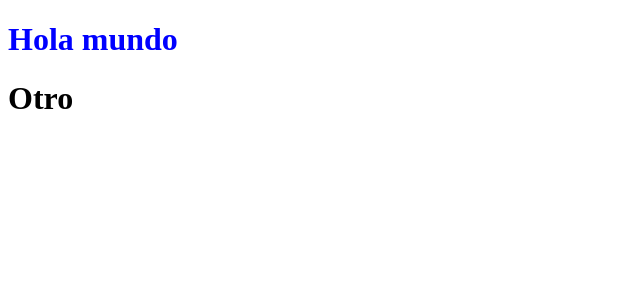
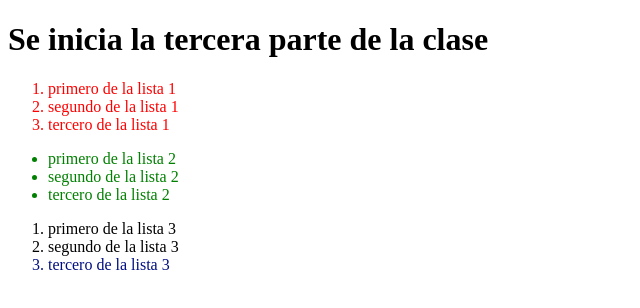
Before and after one commit to codingFULL/lecture3, a plain HTML site: page part3.html in a window 1280 px wide. Shown: the whole page, without its empty margins (0-640 px from the left). Drawn offline with Linux system fonts and the light colour scheme.

Commit message:
Se aprega la tercera parte

```diff
--- a/css/part3.css
+++ b/css/part3.css
@@ -0,0 +1,16 @@
+ol {
+  color: red;
+}
+ul {
+  color: green;
+}
+ol.classBlack {
+  color: black;
+}
+.classBlack {
+  color: gray;
+}
+
+ol.classBlack li#hola {
+  color: rgb(0, 13, 128);
+}
--- a/part3.html
+++ b/part3.html
@@ -3,13 +3,27 @@
   <head>
     <meta charset="UTF-8" />
     <meta name="viewport" content="width=device-width, initial-scale=1.0" />
-    <title>Document</title>
+    <link rel="stylesheet" href="./css/part3.css" />
+    <title>Parte 3</title>
   </head>
   <body>
-    <h1 style="color: blue;">Hola mundo</h1>
-    <h1>
-      Otro
-      <header></header>
-    </h1>
+    <h1>Se inicia la tercera parte de la clase</h1>
+    <ol>
+      <li>primero de la lista 1</li>
+      <li>segundo de la lista 1</li>
+      <li id="hola">tercero de la lista 1</li>
+    </ol>
+
+    <ul>
+      <li>primero de la lista 2</li>
+      <li id="hola">segundo de la lista 2</li>
+      <li>tercero de la lista 2</li>
+    </ul>
+
+    <ol class="classBlack">
+      <li>primero de la lista 3</li>
+      <li>segundo de la lista 3</li>
+      <li id="hola">tercero de la lista 3</li>
+    </ol>
   </body>
 </html>
```
